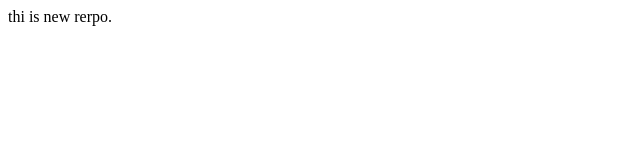
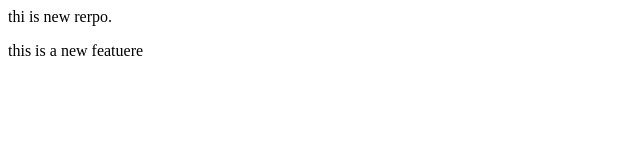
Before and after one commit to gautambhatia22/local-repo, a plain HTML site: page localrepo/index.html in a window 1280 px wide. Shown: the whole page, without its empty margins (0-640 px from the left). Drawn offline with Linux system fonts and the light colour scheme.

Commit message:
add new feature

```diff
--- a/localrepo/index.html
+++ b/localrepo/index.html
@@ -1 +1,2 @@
 <p>thi is new rerpo.</p>
+<p>this is a new featuere</p>
```
